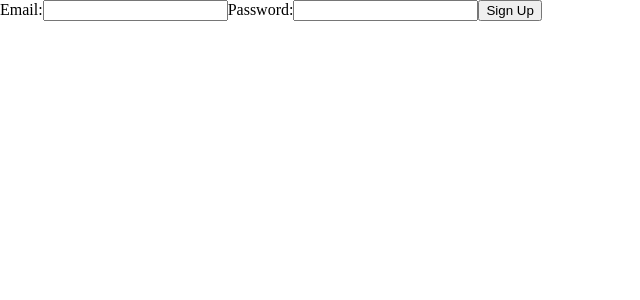
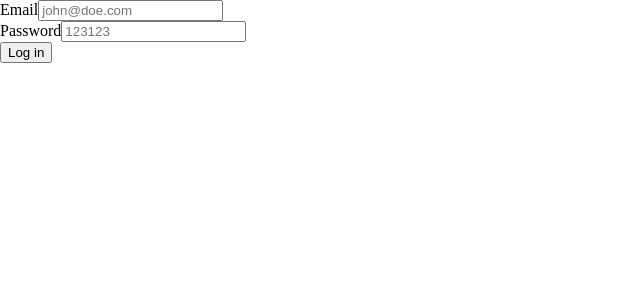
Before and after one commit to xavierrod/project-final-pw, a React (Vite) app: page / in a window 1280 px wide. Shown: the top 300 px of the page, without its empty margins (0-640 px from the left). Built offline with nearby package versions, Linux system fonts and the light colour scheme; the HTML template or start-up script is replaced by a standard one.

Commit message:
add route

```diff
--- a/index.html
+++ b/index.html
@@ -4,7 +4,7 @@
     <meta charset="UTF-8" />
     <link rel="icon" type="image/svg+xml" href="/vite.svg" />
     <meta name="viewport" content="width=device-width, initial-scale=1.0" />
-    <title>Vite + React</title>
+    <title>SSF</title>
   </head>
   <body>
     <div id="root"></div>
--- a/package.json
+++ b/package.json
@@ -11,7 +11,8 @@
   "dependencies": {
     "react": "^18.2.0",
     "react-dom": "^18.2.0",
-    "react-router-dom": "^6.10.0"
+    "react-router-dom": "^6.10.0",
+    "sonner": "^0.3.2"
   },
   "devDependencies": {
     "@types/react": "^18.0.28",
--- a/src/App.jsx
+++ b/src/App.jsx
@@ -1,14 +1,21 @@
 //Routes
-import React from 'react';
 import { Route, Routes } from 'react-router-dom';
+import { PrivateRoutes } from './components/PrivateRoutes';
 
 //Views
-import CreateUser from './views/CreateUser';
+import Login from './views/Login';
+import FrontPage from './views/FrontPage';
 
 function App() {
   return (
     <Routes>
-      <Route path='/' element={<CreateUser />} />
+      {/* <Route path='/' element={<Index />} /> */}
+      <Route path='/' element={<Login />} />
+
+      <Route element={<PrivateRoutes />}>
+        {' '}
+        <Route path='/frontpage' element={<FrontPage />} />
+      </Route>
     </Routes>
   );
 }
--- /dev/null
+++ b/src/contexts/AuthContext.js
@@ -0,0 +1,5 @@
+import { createContext } from 'react';
+
+const AuthContext = createContext(null);
+
+export default AuthContext;
--- /dev/null
+++ b/src/helpers/isEmpty.js
@@ -0,0 +1,5 @@
+function isEmpty(obj) {
+  return Object.keys(obj).length === 0;
+}
+
+export default isEmpty;
--- a/src/hooks/useServer.js
+++ b/src/hooks/useServer.js
@@ -1,5 +1,5 @@
 import { toast } from 'sonner';
-import httpService from '../services/httpService.js';
+import httpService from '../services/httpServices';
 import useAuth from './useAuth.js';
 
 function useServer() {
@@ -11,7 +11,7 @@ function useServer() {
     }
 
     if (error && error.status === 401) {
-      toast.error('El usuario o contraseña incorrecto');
+      toast.error('user or password incorrect');
     } else {
       if (error) {
         toast.error(error.message);
--- a/src/services/httpServices.js
+++ b/src/services/httpServices.js
@@ -23,7 +23,6 @@ async function httpService({ url, method = 'GET', token = null, body = null }) {
   try {
     const response = await fetch(fullURL.href, config);
     const data = await response.json();
-    // if (!response.ok) throw new Error(data.error)
 
     return { data, loading: false, error: data.error || null };
   } catch (error) {
--- a/src/views/CreateUser.jsx
+++ /dev/null
@@ -1,39 +0,0 @@
-import React, { useState } from 'react';
-
-function CreateUser() {
-  const [email, setEmail] = useState('');
-  const [password, setPassword] = useState('');
-
-  const handleEmailChange = (event) => {
-    setEmail(event.target.value);
-  };
-
-  const handlePasswordChange = (event) => {
-    setPassword(event.target.value);
-  };
-
-  const handleSubmit = (event) => {
-    event.preventDefault();
-    console.log(`Email: ${email}, Password: ${password}`);
-  };
-
-  return (
-    <form onSubmit={handleSubmit}>
-      <label>
-        Email:
-        <input type='email' value={email} onChange={handleEmailChange} />
-      </label>
-      <label>
-        Password:
-        <input
-          type='password'
-          value={password}
-          onChange={handlePasswordChange}
-        />
-      </label>
-      <button type='submit'>Sign Up</button>
-    </form>
-  );
-}
-
-export default CreateUser;
--- /dev/null
+++ b/src/views/FrontPage.jsx
@@ -0,0 +1,9 @@
+function FrontPage() {
+  return (
+    <>
+      <h1>Y O L O</h1>
+    </>
+  );
+}
+
+export default FrontPage;
--- /dev/null
+++ b/src/views/Login.jsx
@@ -0,0 +1,50 @@
+import { useNavigate } from 'react-router-dom';
+import useServer from '../hooks/useServer.js';
+
+function Login() {
+  // const { post } = useServer();
+  // const navigate = useNavigate();
+
+  const handleSubmit = async (e) => {
+    e.preventDefault();
+
+    const credentials = Object.fromEntries(new FormData(e.target));
+    const { data } = await post({ url: '/auth/login', body: credentials });
+    if (data) return navigate('/FrontPage'); //when you log in, it will send you into the front page
+  };
+  return (
+    <form onSubmit={handleSubmit}>
+      <div>
+        <div>
+          <label htmlFor='email'>Email</label>
+          <input
+            id='email'
+            name='email'
+            type='email'
+            autoComplete='email'
+            required
+            placeholder='john@doe.com'
+          />
+        </div>
+
+        <div>
+          <label htmlFor='password'>Password</label>
+          <input
+            id='pwd'
+            name='password'
+            type='password'
+            autoComplete='password'
+            required
+            placeholder='123123'
+          />
+        </div>
+      </div>
+
+      <div>
+        <button type='submit'> Log in </button>
+      </div>
+    </form>
+  );
+}
+
+export default Login;
```
Also changed, not shown: src/hooks/useAuth.js (+2 -12 lines), src/providers/AuthProviders.jsx (added, +36 -0 lines), 1 other file (tests, documents, lock files or other folders).
